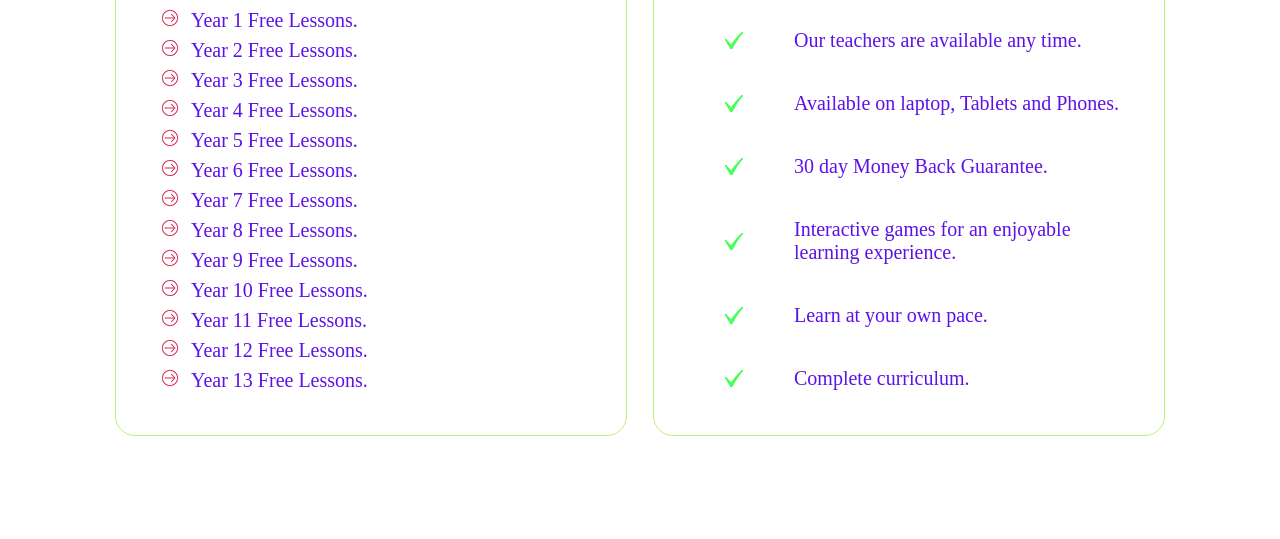
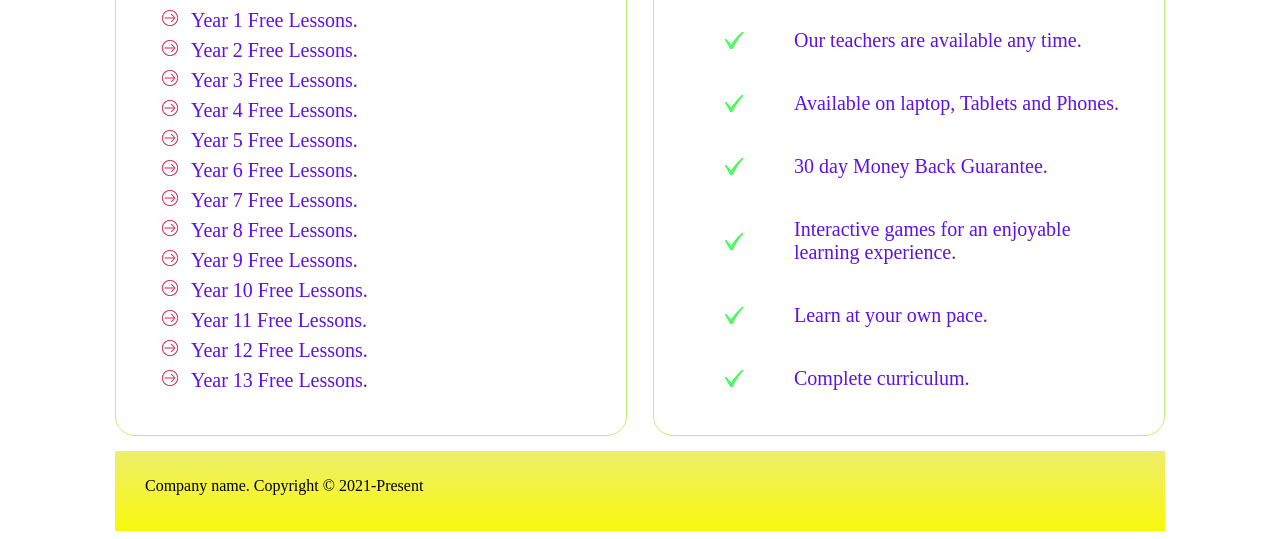
Before and after one commit to zbiplop/Project-math-website, a plain HTML site: page index.html in a window 1280 px wide. Shown: the part 661-1200 px from the top of the page. Before the commit the page ends 1097 px from the top, so only its background shows below. Drawn offline with Linux system fonts and the light colour scheme.

Commit message:
footer added and first project completed.

```diff
--- a/index.html
+++ b/index.html
@@ -66,6 +66,12 @@
             <li><a href="#">Complete curriculum.</a></li>
         </ul>
         </div>
+        <div class="clear"></div>
+        <footer>
+            <div class="footer">
+                <p>Company name. Copyright &copy; 2021-Present</p>
+            </div>
+        </footer>
     </div>
 </body>
 </html>
--- a/style.css
+++ b/style.css
@@ -128,3 +128,9 @@ float: left;
 #rightsidebar{
 float: right;
 }
+.footer{
+    height: 70px;
+    background: linear-gradient(#eeee6b, #f8f80c);
+    padding: 10px 0 0 30px;
+    margin-top: 15px;
+}
```
